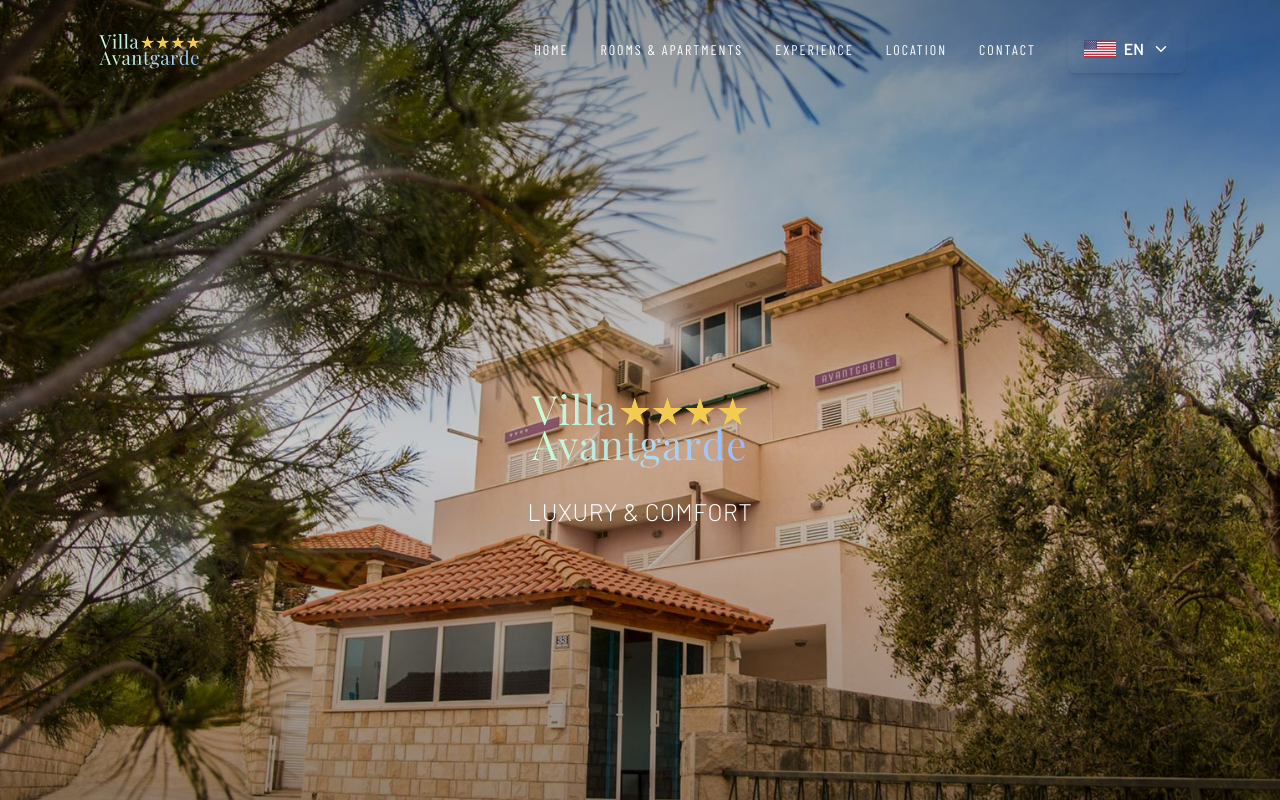
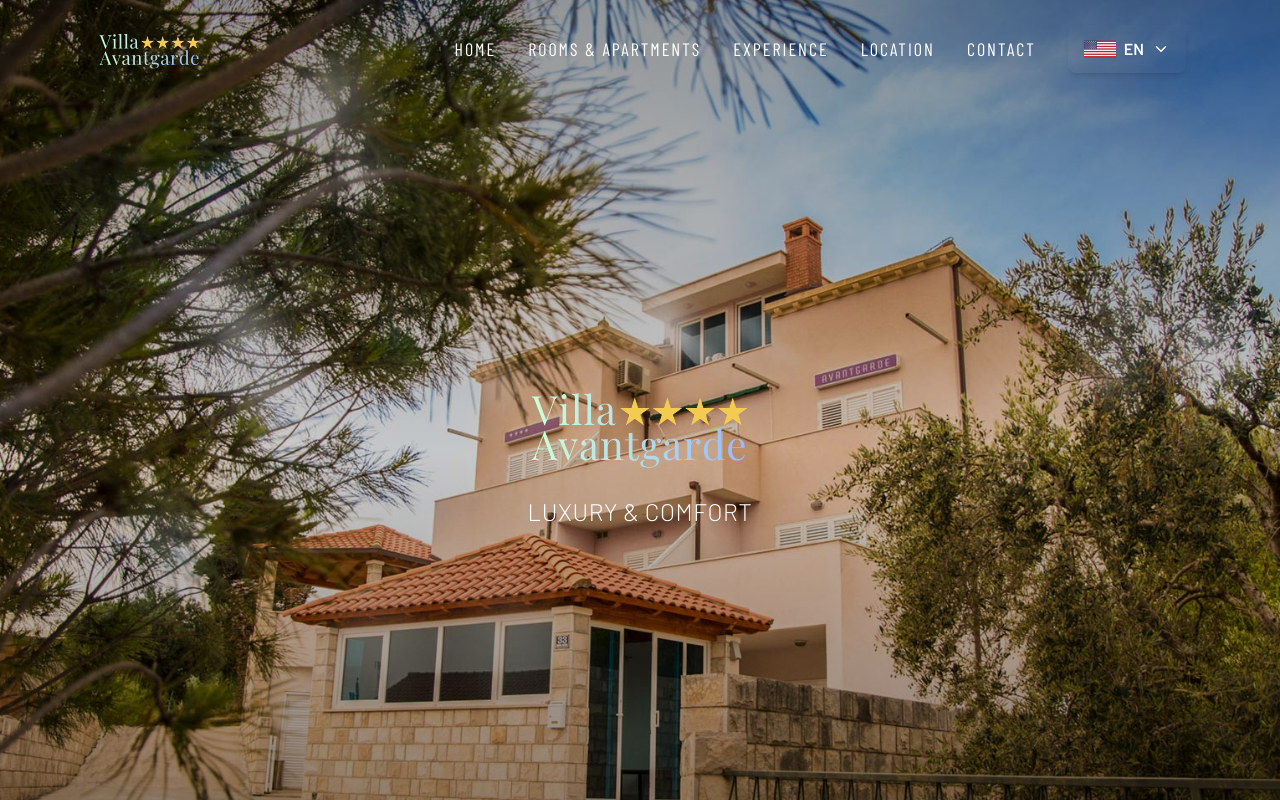
Before and after one commit to furtulal96-boop/villa-avantgarde, a React (Vite) app: page /en in a window 1280 px wide. Shown: the top 800 px of the page. Built offline with nearby package versions, Linux system fonts and the light colour scheme; a web font is replaced by a local one.

Commit message:
header simple changes

```diff
--- a/src/components/Header.jsx
+++ b/src/components/Header.jsx
@@ -87,7 +87,7 @@
         {/* Desktop Nav */}
         <div className="hidden lg:flex items-center gap-x-8">
           <nav
-            className={`flex gap-x-8 font-tertiary tracking-[2px] text-[14px] uppercase ${
+            className={`flex gap-x-8 font-tertiary tracking-[2px] text-[18px] uppercase ${
               header ? "text-primary" : "text-white"
             }`}
           >
```
